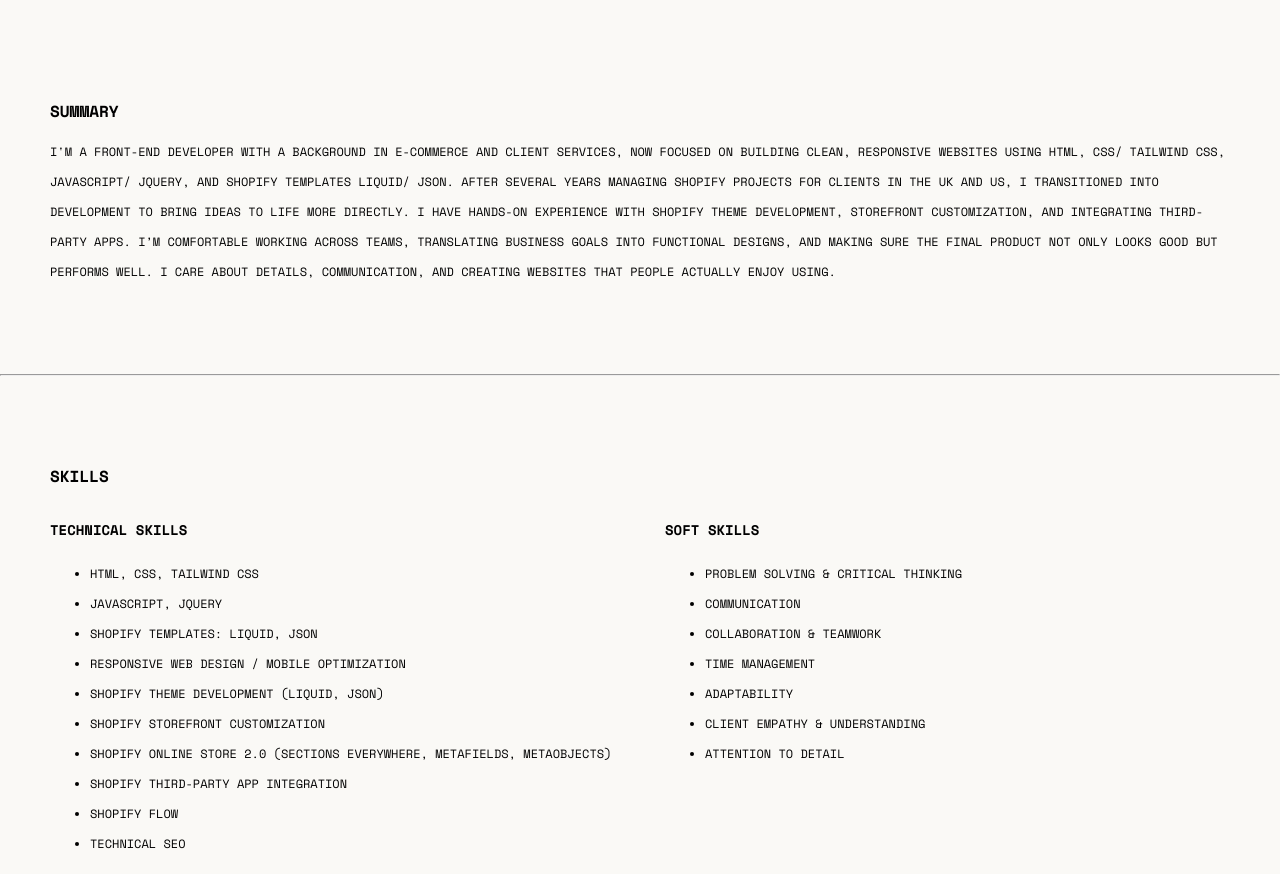
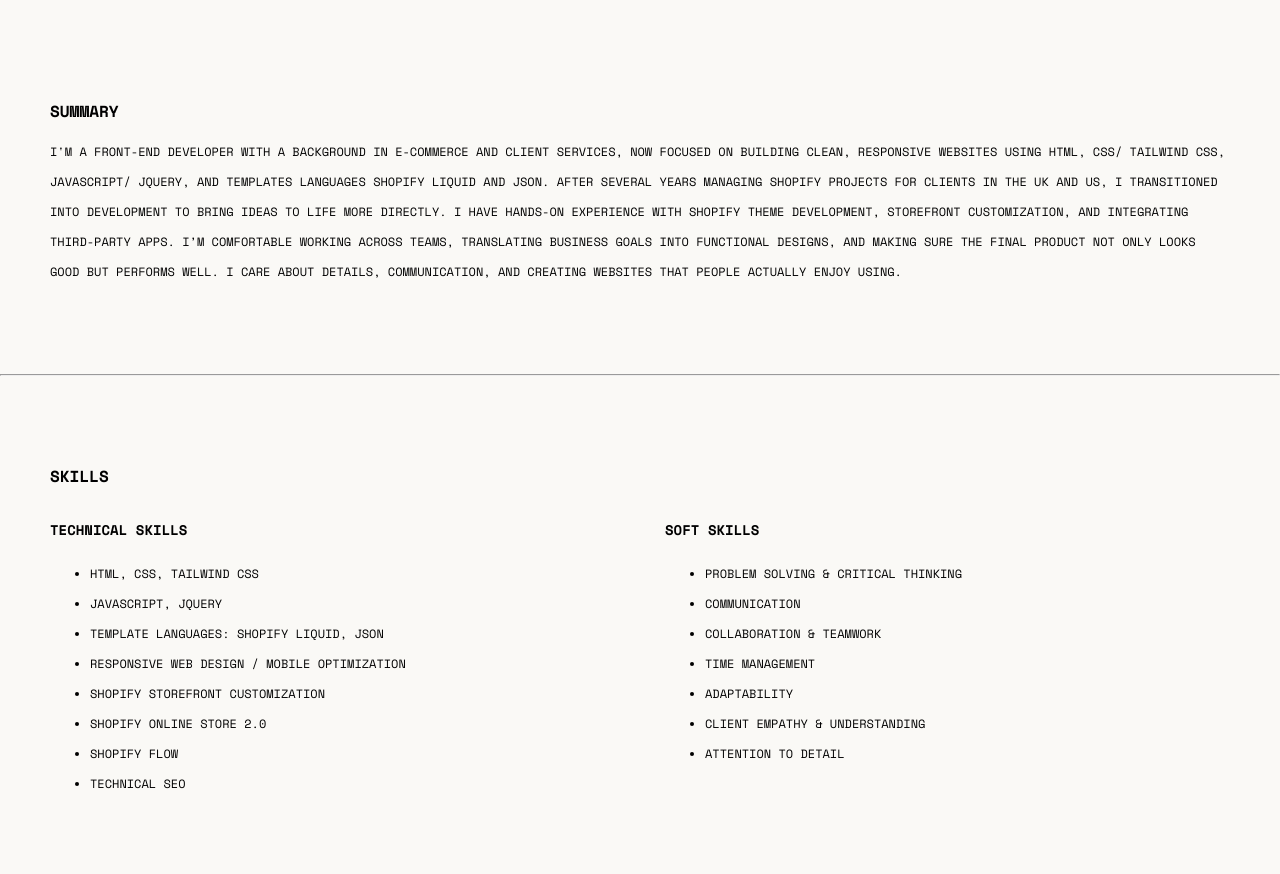
Before and after one commit to avenjerald/jeraldcarlos, a website: page resume.html in a window 1280 px wide. Shown: the part 560-1434 px from the top of the page. Drawn offline with nearby package versions, Linux system fonts and the light colour scheme.

Commit message:
updated information

```diff
--- a/resume.html
+++ b/resume.html
@@ -52,12 +52,12 @@
       <p class="space-mono-regular">
         I'm a front-end developer with a background in e-commerce and client
         services, now focused on building clean, responsive websites using HTML,
-        CSS/ Tailwind CSS, JavaScript/ JQuery, and Shopify templates Liquid/
-        JSON. After several years managing Shopify projects for clients in the
-        UK and US, I transitioned into development to bring ideas to life more
-        directly. I have hands-on experience with Shopify theme development,
-        storefront customization, and integrating third-party apps. I’m
-        comfortable working across teams, translating business goals into
+        CSS/ Tailwind CSS, JavaScript/ JQuery, and templates languages Shopify
+        Liquid and JSON. After several years managing Shopify projects for
+        clients in the UK and US, I transitioned into development to bring ideas
+        to life more directly. I have hands-on experience with Shopify theme
+        development, storefront customization, and integrating third-party apps.
+        I’m comfortable working across teams, translating business goals into
         functional designs, and making sure the final product not only looks
         good but performs well. I care about details, communication, and
         creating websites that people actually enjoy using.
@@ -72,15 +72,10 @@
           <ul class="space-mono-regular">
             <li>HTML, CSS, Tailwind CSS</li>
             <li>JavaScript, JQuery</li>
-            <li>Shopify Templates: Liquid, JSON</li>
+            <li>Template Languages: Shopify Liquid, JSON</li>
             <li>Responsive Web Design / Mobile Optimization</li>
-            <li>Shopify Theme Development (Liquid, JSON)</li>
             <li>Shopify Storefront Customization</li>
-            <li>
-              Shopify Online Store 2.0 (Sections Everywhere, Metafields,
-              Metaobjects)
-            </li>
-            <li>Shopify Third-party App Integration</li>
+            <li>Shopify Online Store 2.0</li>
             <li>Shopify Flow</li>
             <li>Technical SEO</li>
           </ul>
```
Also changed, not shown: index.html (+4 -3 lines).
